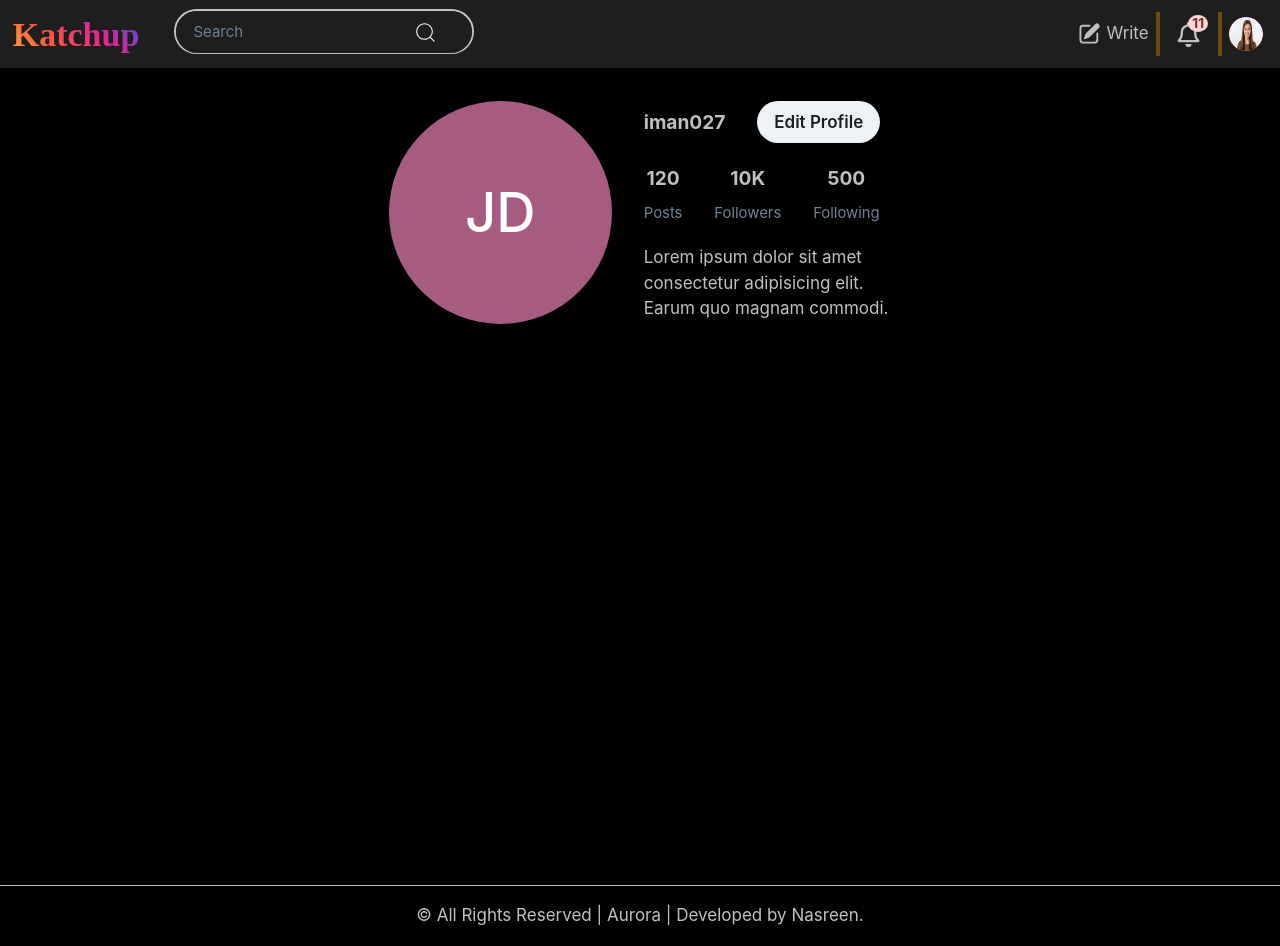
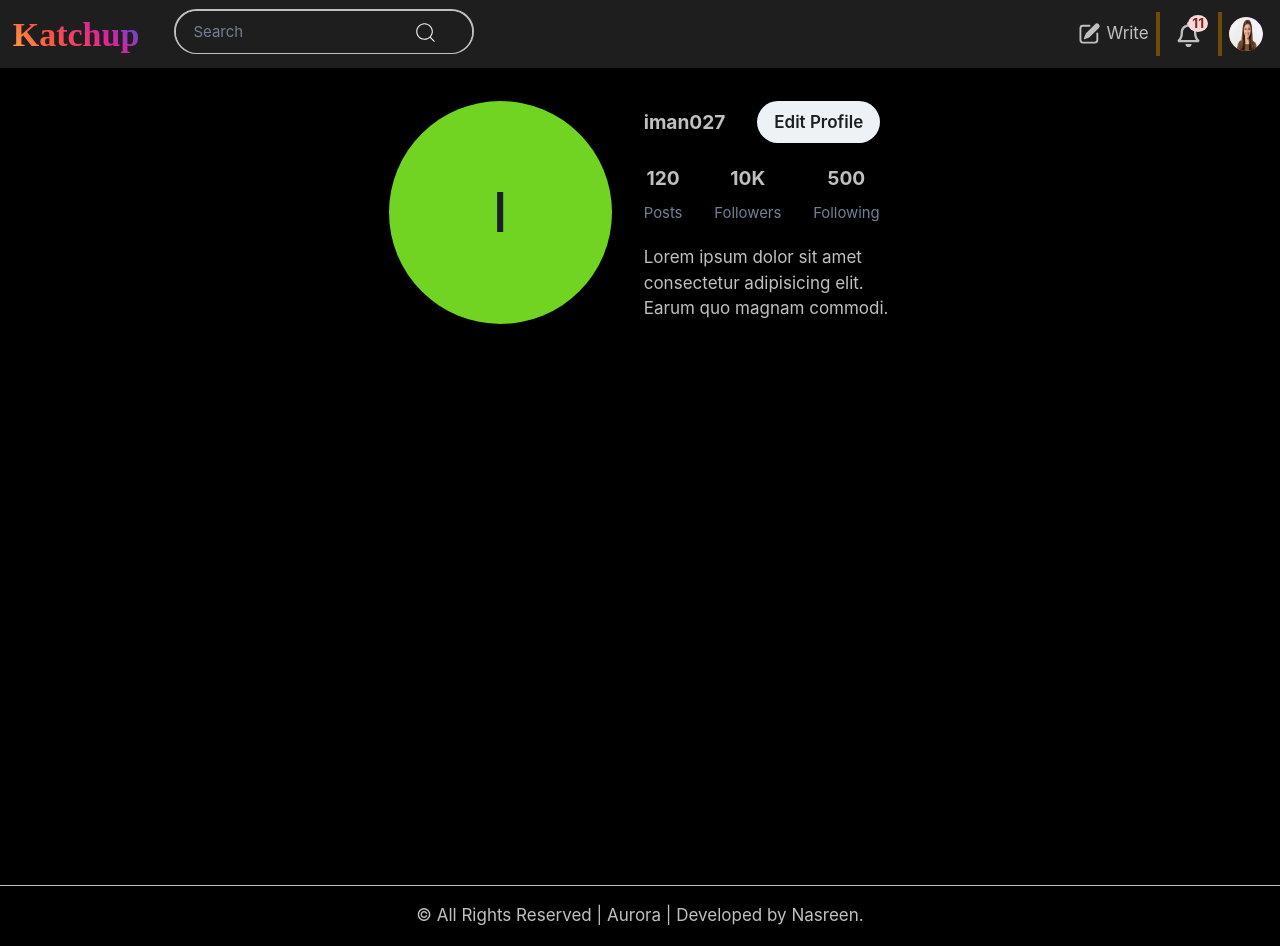
Before and after one commit to Nasreen027/Katchup, a React (Vite) app: page /profile in a window 1280 px wide. Built offline with nearby package versions, Linux system fonts and the light colour scheme; no server answers.

Commit message:
onhover button text color isn't changing

```diff
--- a/src/components/CustomButton.jsx
+++ b/src/components/CustomButton.jsx
@@ -9,7 +9,7 @@ function CustomButton({title}) {
           borderRadius={50}
           backgroundColor={colors.bg.accent}
           color={colors.text.secondary}
-          _hover={{ bg: "rgba(102, 0, 51, 0.75)" }}
+          _hover={colors.hover.text}
         >
           {title}
         </Button>
--- a/src/pages/Profile.jsx
+++ b/src/pages/Profile.jsx
@@ -21,7 +21,7 @@ const ProfilePage = () => {
           <Avatar
             size="2xl"
             boxSize={'13.125rem'}
-            name="John Doe"
+            name="Iman"
             src="https://via.placeholder.com/150"
           />
         </Box>
--- a/src/theme/colors.js
+++ b/src/theme/colors.js
@@ -31,8 +31,7 @@ export const colors = {
   bg: {
     primary: "#1E1E1E",
     secondary: "#A36A00", // Warm brownish gold
-    // accent: "linear-gradient(45deg, #FF9A8B, #FF6A88, #FF99AC)", // Soft warm gradient
-        accent: "linear-gradient(45deg, #FCAF45, #FF543E, #D6249F, #285AEB)",
+    accent: "linear-gradient(45deg, #FCAF45, #FF543E, #D6249F, #285AEB)",
     icon: "#FFFFFF", // White
     hover: "#4A4A4A",
   },
@@ -45,4 +44,8 @@ export const colors = {
     text: "#1E1E1E", // Dark gray for contrast
     bg: "linear-gradient(45deg, #FF9A8B, #FF6A88, #FF99AC)", // Matching accent gradient
   },
+  hover:{
+    text: "#B37820", // Dark gray for contrast
+    bg: "linear-gradient(45deg, #FF9A8B, #FF6A88, #FF99AC)", // Matching accent gradient
+  }
 };
```
